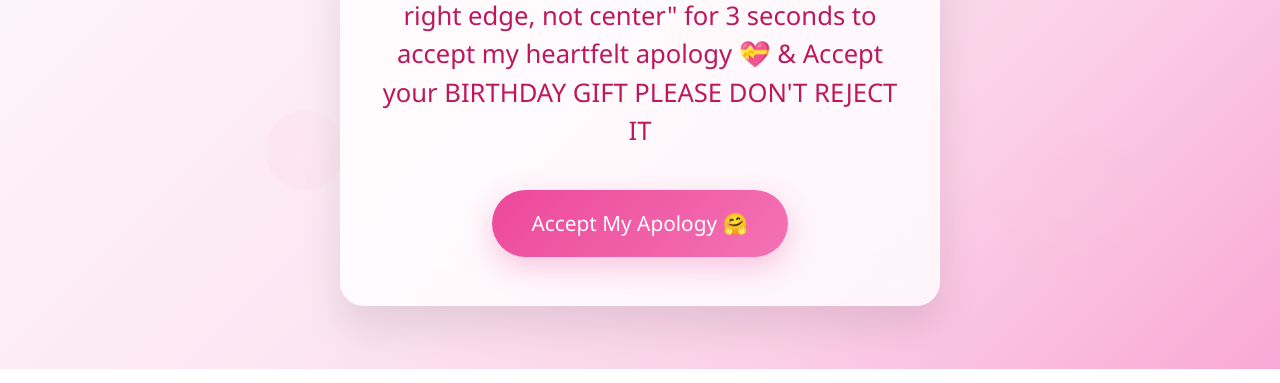
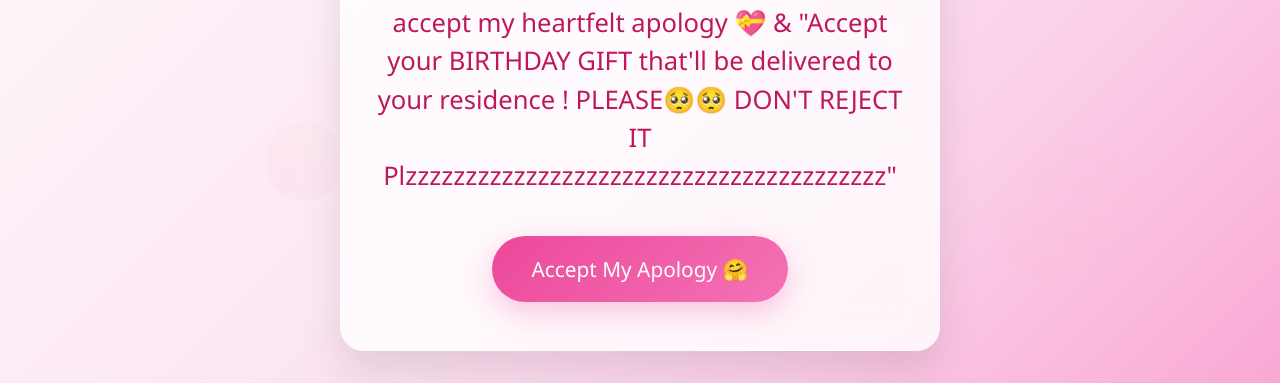
Before and after one commit to Ritesh-KumarDeveloper/Sorry, a plain HTML site: page final.html in a window 1280 px wide. Shown: the part 431-814 px from the top of the page. Drawn offline with nearby package versions, Linux system fonts and the light colour scheme.

Commit message:
Update final.html

```diff
--- a/final.html
+++ b/final.html
@@ -370,7 +370,7 @@
 
     <div class="container">
         <h1 id="main-heading">I'm Sorry to enter in your Life🥺</h1>
-        <p class="subtitle" id="sub-heading">Hold the button "from either left edge or right edge, not center" for 3 seconds to accept my heartfelt apology 💝 & Accept your BIRTHDAY GIFT PLEASE DON'T REJECT IT</p>
+        <p class="subtitle" id="sub-heading">Hold the button "from either left edge or right edge, not center" for 3 seconds to accept my heartfelt apology 💝 & "Accept your BIRTHDAY GIFT that'll be delivered to your residence ! PLEASE🥺🥺 DON'T REJECT IT Plzzzzzzzzzzzzzzzzzzzzzzzzzzzzzzzzzzzzzzzz"</p>
 
         <div class="button-container" id="button-container">
             <button class="hug-button" id="hugButton">
```
